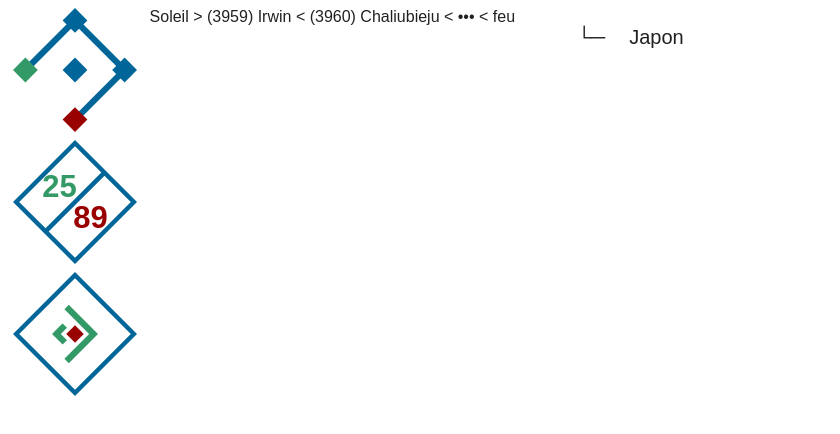
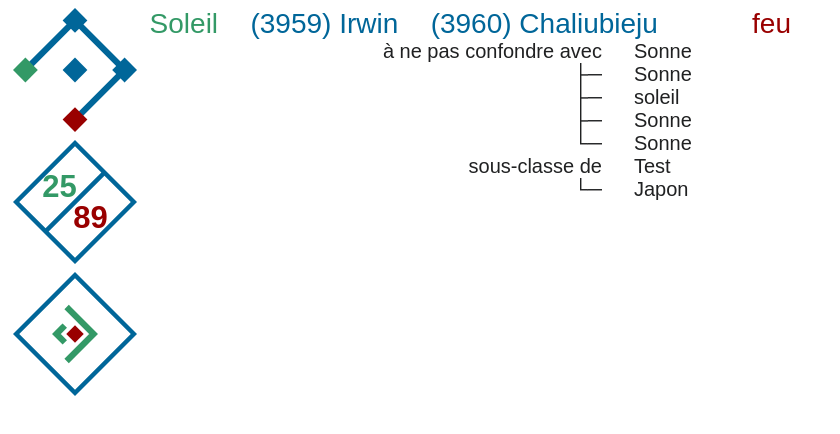
Before and after one commit to th0bo/wikitracker, a Nuxt app: page /game in a window 1280 px wide. Shown: the top 434 px of the page, without its empty margins (0-840 px from the left). Built offline with nearby package versions, Linux system fonts and the light colour scheme.

Commit message:
Main sub elements

```diff
--- a/components/choice.vue
+++ b/components/choice.vue
@@ -16,14 +16,17 @@ defineProps(['propertyName', 'propertyDisplay', 'itemId', 'itemDisplay']);
   grid-template-columns: 0 7fr;
 }
 
-@media (orientation: landscape) {
+.property {
+  text-align: right;
+  overflow: hidden;
+  text-overflow: ellipsis;
+  white-space: nowrap;
+}
+
+@media (min-width: 420px) {
   .line {
     grid-template-columns: 5fr 7fr;
-    column-gap: 24px;
+    column-gap: 32px;
   }
 }
-
-.property {
-  text-align: right;
-}
 </style>
--- a/layouts/default.vue
+++ b/layouts/default.vue
@@ -6,7 +6,15 @@
       <Direction></Direction>
     </header>
     <main>
-      <nav>Soleil &gt; (3959) Irwin &lt; (3960) Chaliubieju &lt; ••• &lt; feu</nav>
+      <nav>
+        <ol>
+          <li>Soleil</li>
+          <li>(3959) Irwin</li>
+          <li>(3960) Chaliubieju</li>
+          <li class="etc">•••</li>
+          <li>feu</li>
+        </ol>
+      </nav>
       <slot />
     </main>
   </div>
@@ -51,4 +59,36 @@ header {
     row-gap: inherit;
   }
 }
+
+nav {
+  font-size: 28px;
+}
+
+nav ol {
+  all: unset;
+  list-style: none;
+}
+
+nav ol li {
+  display: inline-block;
+  color: var(--blue);
+}
+
+nav ol li.etc {
+  color: var(--light);
+}
+
+nav ol li:first-child {
+  color: var(--green);
+}
+
+nav ol li:last-child {
+  color: var(--red);
+}
+
+nav ol li:not(:first-child)::before {
+  content: ">";
+  color: var(--light);
+  margin: 0 8px;
+}
 </style>
--- a/pages/game.vue
+++ b/pages/game.vue
@@ -1,3 +1,9 @@
 <template>
+  <Choice property-name="à ne pas confondre avec" property-display="à ne pas confondre avec" item-id="Q333" item-display="Sonne"></Choice>
+  <Choice property-name="à ne pas confondre avec" property-display="├─" item-id="Q333" item-display="Sonne"></Choice>
+  <Choice property-name="à ne pas confondre avec" property-display="├─" item-id="Q333" item-display="soleil"></Choice>
+  <Choice property-name="à ne pas confondre avec" property-display="├─" item-id="Q333" item-display="Sonne"></Choice>
+  <Choice property-name="à ne pas confondre avec" property-display="└─" item-id="Q333" item-display="Sonne"></Choice>
+  <Choice property-name="sous-classe de" property-display="sous-classe de" item-id="Q333" item-display="Test"></Choice>
   <Choice property-name="sous-classe de" property-display=" └─" item-id="Q333" item-display="Japon"></Choice>
 </template>
```
